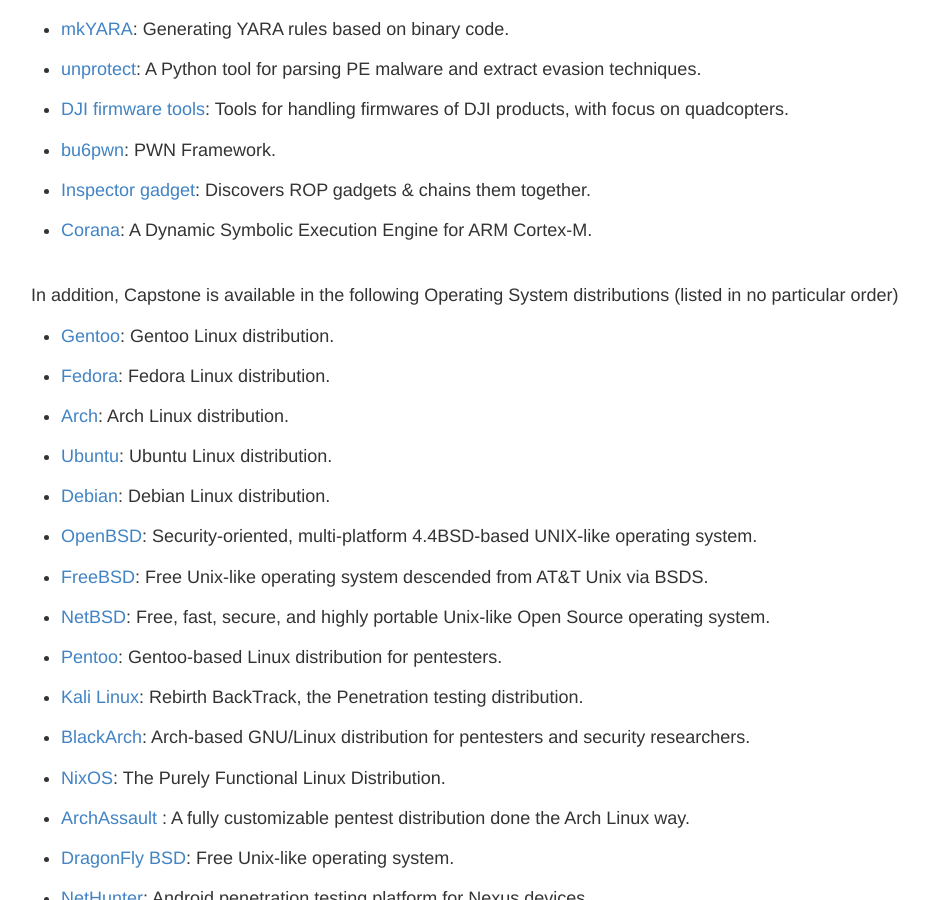
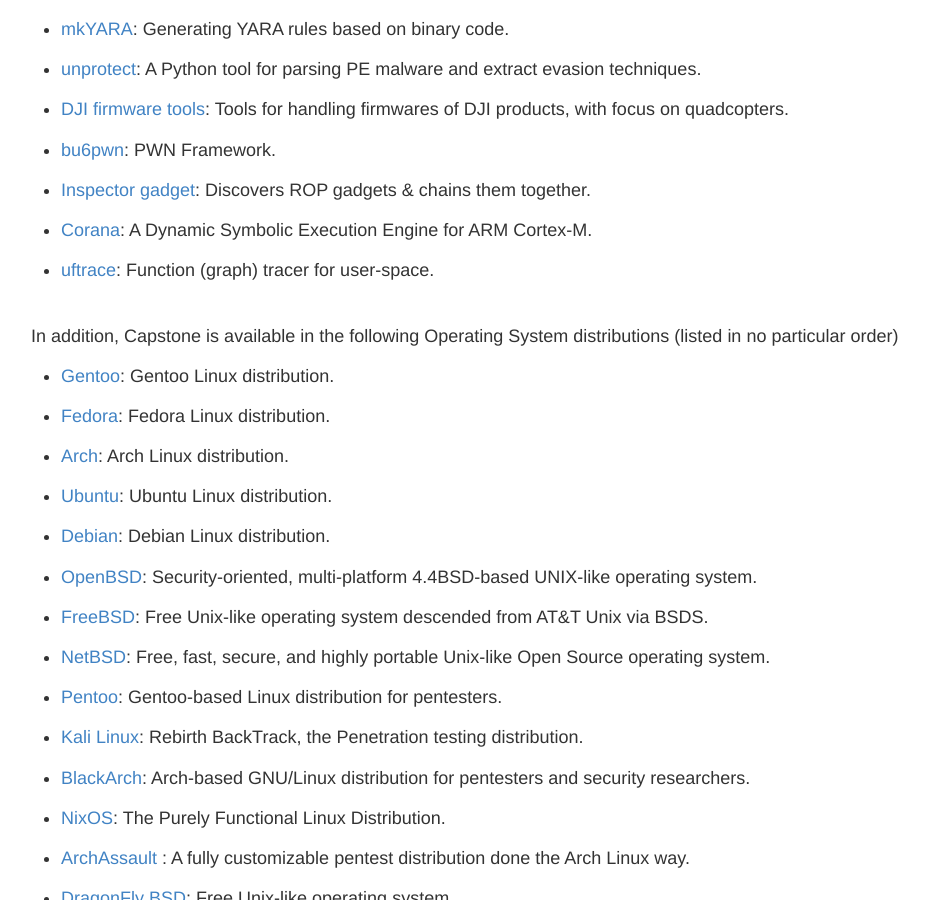
Before and after one commit to capstone-engine/capstone-engine.github.io, a Jekyll site: the page built from showcase.md, in a window 1280 px wide and 900 px high, scrolled down 18296 px. Shown: the whole window, without its empty margins (169-1098 px from the left). Built offline with Jekyll 4.4.1, drawn with Linux system fonts in a browser that asks for light colours; some of the changed lines change nothing that is shown.

Commit message:
showcase

```diff
--- a/showcase.md
+++ b/showcase.md
@@ -5,7 +5,7 @@
 
 ## Showcase
 
-In our knowledge, Capstone has been used by **440** following products (listed in no particular order).
+In our knowledge, Capstone has been used by **441** following products (listed in no particular order).
 
 - [Unicorn](http://www.unicorn-engine.org): Lightweight multi-arch, multi-platform CPU emulator framework.
 
@@ -885,6 +885,7 @@
 
 - [Corana](https://github.com/anhvvcs/corana): A Dynamic Symbolic Execution Engine for ARM Cortex-M.
 
+- [uftrace](https://github.com/namhyung/uftrace): Function (graph) tracer for user-space.
 
 <br>
 In addition, Capstone is available in the following Operating System distributions (listed in no particular order)
```
